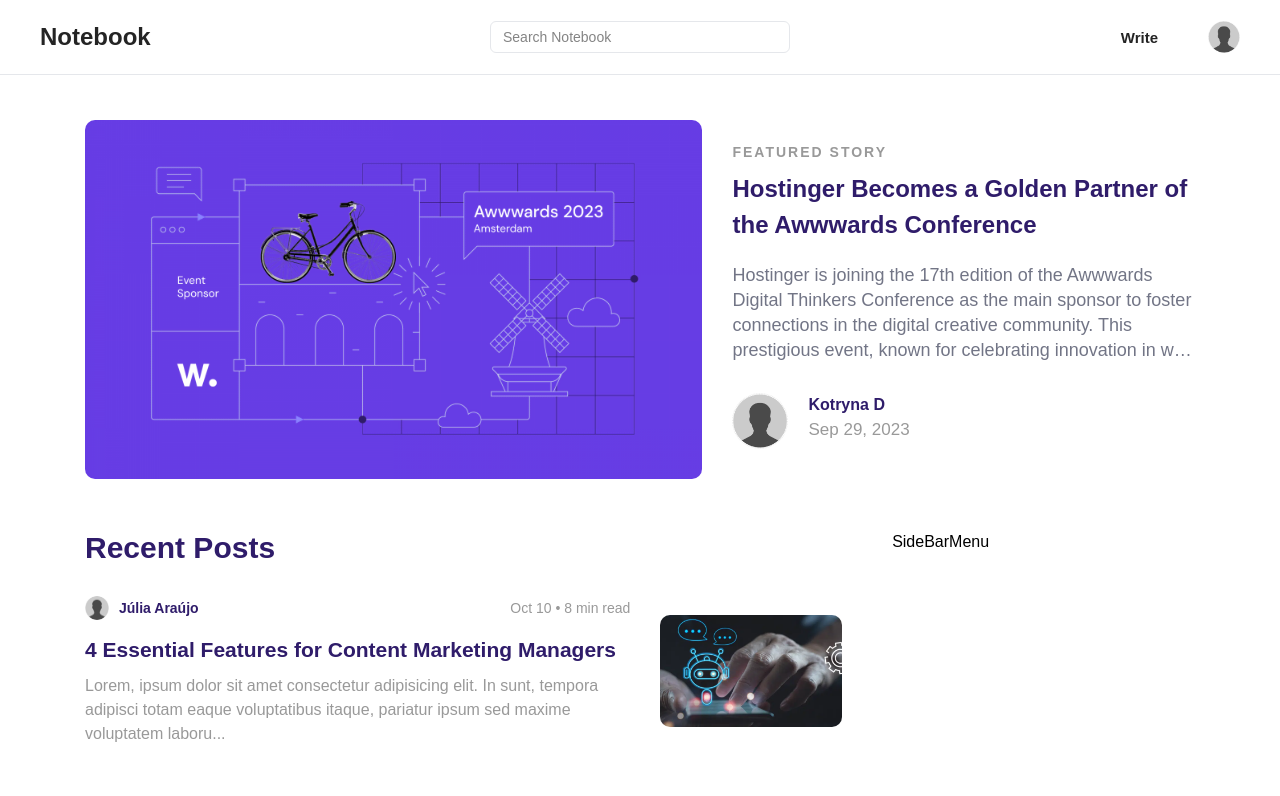
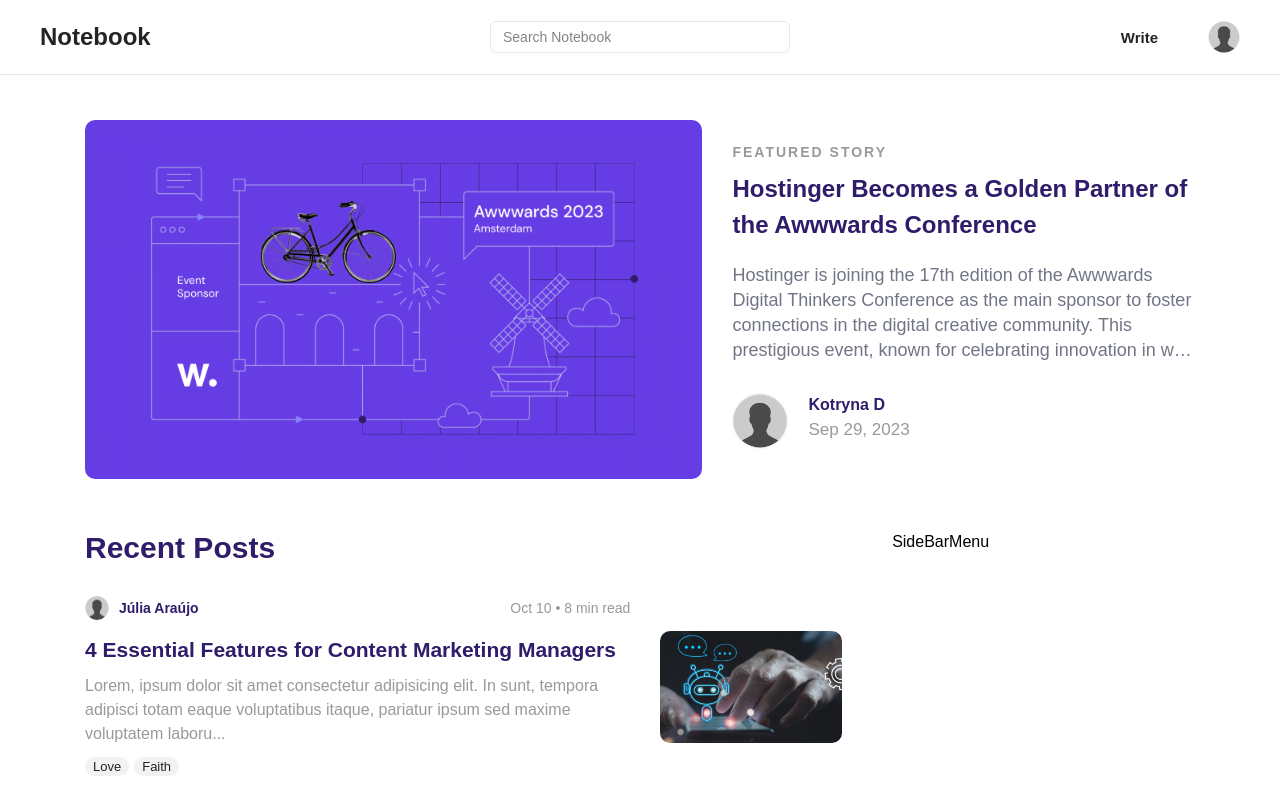
Before and after one commit to Wolleys/notebook, a Next.js app: page / in a window 1280 px wide. Shown: the top 796 px of the page. Built offline with nearby package versions, Linux system fonts and the light colour scheme; a web font is replaced by a local one.

Commit message:
Update post component with a footer element

```diff
--- a/app/globals.css
+++ b/app/globals.css
@@ -82,6 +82,18 @@
   --postDesc-dark: #d1d5db;
   --postDesc-light: #999999;
   --postDesc: var(--postDesc-light);
+  /* Post cartegory background*/
+  --postCategoryBg-dark: #1b1e2e;
+  --postCategoryBg-light: #f2f2f2;
+  --postCategoryBg: var(--postCategoryBg-light);
+  /* Post cartegory text*/
+  --postCategory-dark: #7e869a;
+  --postCategory-light: #242424;
+  --postCategory: var(--postCategory-light);
+  /* Post icons*/
+  --postIcons-dark: #7e869a;
+  --postIcons-light: #b4b4b4;
+  --postIcons: var(--postIcons-light);
 }
 
 [data-theme="dark"] {
@@ -105,6 +117,9 @@
   --featuredModifiedDate: var(--featuredModifiedDate-dark);
   --postHeader: var(--postHeader-dark);
   --postDesc: var(--postDesc-dark);
+  --postCategoryBg: var(--postCategoryBg-dark);
+  --postCategory: var(--postCategory-dark);
+  --postIcons: var(--postIcons-dark);
 }
 
 * {
--- a/components/post/index.tsx
+++ b/components/post/index.tsx
@@ -9,6 +9,14 @@ const desc = `Lorem, ipsum dolor sit amet consectetur adipisicing elit. In sunt,
 tempora adipisci totam eaque voluptatibus itaque, pariatur ipsum sed
 maxime voluptatem laborum rerum fuga porro assumenda odit earum error
 nihil.`;
+
+const categories = [
+  { id: 1, name: "Love" },
+  { id: 2, name: "Faith" },
+  { id: 3, name: "Salvation" },
+  { id: 4, name: "Jesus" },
+  { id: 5, name: "Praying" },
+];
 
 const Post: FC = () => {
   return (
@@ -33,6 +41,22 @@ const Post: FC = () => {
           </Link>
         </h5>
         <p className={styles.postDesc}>{desc.substring(0, 160) + "..."}</p>
+        <div className={styles.footer}>
+          <span className={styles.categories}>
+            <ul>
+              {categories.slice(0, 2).map((item) => {
+                return (
+                  <li key={item.id}>
+                    <Link href="/">{item.name}</Link>
+                  </li>
+                );
+              })}
+            </ul>
+          </span>
+          <span className={styles.footerIcons}>
+            <i className="fa-regular fa-bookmark fa-fw"></i>
+          </span>
+        </div>
       </div>
       <div className={styles.imageContainer}>
         <Link href="/">
--- a/components/post/post.module.css
+++ b/components/post/post.module.css
@@ -60,6 +60,45 @@
   color: var(--postDesc);
 }
 
+.footer {
+  display: flex;
+  font-size: 14px;
+  margin-top: 10px;
+  align-items: center;
+  justify-content: space-between;
+}
+
+.categories {
+  display: flex;
+  align-items: center;
+  justify-content: flex-end;
+}
+
+.categories ul {
+  gap: 5px;
+  margin: 0;
+  padding: 0;
+  display: flex;
+  list-style: none;
+  align-items: center;
+}
+
+.categories a {
+  font-size: 13px;
+  padding: 2px 8px;
+  color: var(--postCategory);
+  border-radius: 100px;
+  text-decoration: none;
+  text-transform: capitalize;
+  background-color: var(--postCategoryBg);
+}
+
+.footerIcons {
+  font-size: 15px;
+  cursor: pointer;
+  color: var(--postIcons);
+}
+
 .imageContainer {
   flex: 1;
   height: 112px;
```
